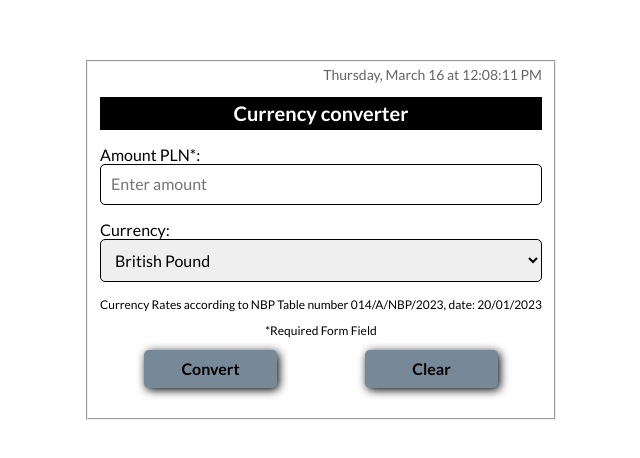
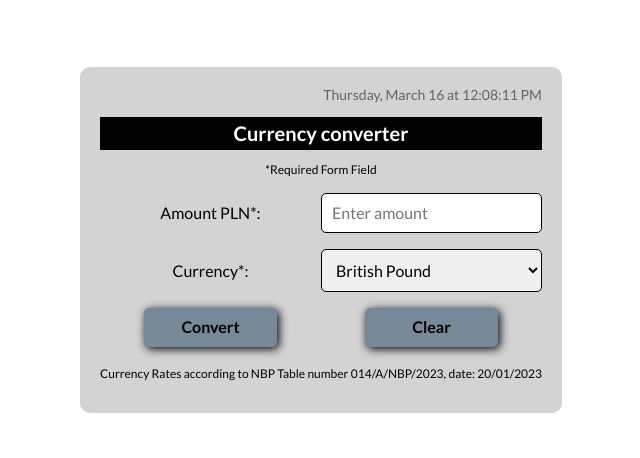
Before and after one commit to Jacek861/currency-converter-react, a React (Create React App) app: page / in a window 1280 px wide. Shown: the part 160-618 px from the top of the page, without its empty margins (319-959 px from the left). Built offline with nearby package versions, Linux system fonts and the light colour scheme.

Commit message:
general corrections for Form component

```diff
--- a/src/Form/index.js
+++ b/src/Form/index.js
@@ -30,15 +30,18 @@ export const Form = () => {
   const onResetClick = () => {
     setAmount("");
     setCurrency(currencies[0].shortName);
-    setResult("");
+    setResult();
   };
 
   return (
-    <fieldset className="form__fieldset" onSubmit={onFormSubmit} >
+    <form className="form" onSubmit={onFormSubmit}>
       <Clock />
       <Header title="Currency converter" />
+      <p className="form__paragrath">
+        *Required Form Field
+      </p>
       <p>
-        <label>
+        <label className="form__label">
           <span className="form__labelText">
             Amount PLN*:
           </span>
@@ -53,9 +56,9 @@ export const Form = () => {
         </label>
       </p>
       <p>
-        <label>
+        <label className="form__label">
           <span className="form__labelText">
-            Currency:
+            Currency*:
           </span>
           <select
             className="form__field"
@@ -73,17 +76,13 @@ export const Form = () => {
           </select>
         </label>
       </p>
-
-      <p className="form__paragrath">
-        Currency Rates according to NBP Table number 014/A/NBP/2023, date: 20/01/2023
-      </p>
-      <p className="form__paragrath">
-        *Required Form Field
-      </p>
       <Buttons
         onResetClick={onResetClick}
       />
       <Result result={result} />
-    </fieldset>
+      <p className="form__paragrath">
+        Currency Rates according to NBP Table number 014/A/NBP/2023, date: 20/01/2023
+      </p>
+    </form>
   )
 };
```
